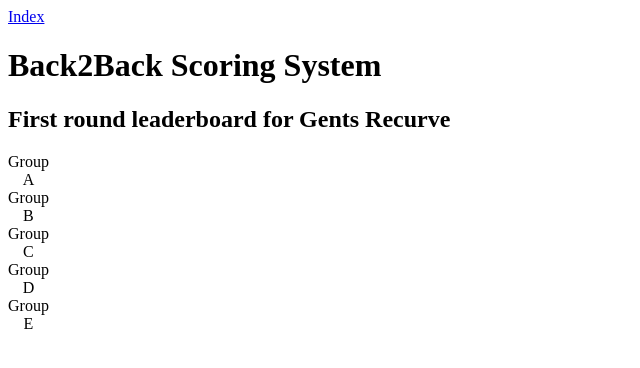
After one commit to mjtamlyn/back2back, a Django app: page /gents-recurve/first-round/leaderboard/ in a window 1280 px wide. The commit adds this page. Shown: the top 368 px of the page, without its empty margins (0-640 px from the left). Run offline with Django 3.2, Linux system fonts and the light colour scheme; data that the repository does not hold is empty.

Commit message:
Add the leaderboard view and denorm properly.

```diff
--- a/back2back/structure.py
+++ b/back2back/structure.py
@@ -1,4 +1,6 @@
 from collections import OrderedDict
+
+from django.db.models import Sum
 
 from .models import Entry, Score
 
@@ -153,6 +155,17 @@ class Group(object):
         if data['archer_1'] < data['archer_2']:
             return {'archer_1': 0, 'archer_2': 2}
 
+    def denorm_group_data(self):
+        for entry in self.entries():
+            totals = Score.objects.filter(stage='first-round', entry=entry).aggregate(points=Sum('points'), score=Sum('score'))
+            entry.first_group_points = totals['points'] or 0
+            entry.first_group_score = totals['score'] or 0
+            entry.save()
+        entries = self.leaderboard(scores=True)
+        for i, entry in enumerate(entries, 1):
+            entry.first_group_placing = i
+            entry.save()
+
     def record_result(self, match, data):
         score_1 = self.get_score(match['archer_1'], match['archer_2'], match['time'])
         score_2 = self.get_score(match['archer_2'], match['archer_1'], match['time'])
@@ -165,6 +178,14 @@ class Group(object):
             score_2.score = data['archer_2']
             score_2.points = result['archer_2']
             score_2.save()
+        self.denorm_group_data()
+
+    def leaderboard(self, scores=False):
+        entries = self.entries()
+        if scores:
+            return sorted(entries, key=lambda e: (e.first_group_points, e.first_group_score), reverse=True)
+        else:
+            return sorted(entries, key=lambda e: (e.first_group_placing or 10))
 
 CATEGORIES = [GentsRecurve(), LadiesRecurve(), GentsCompound(), LadiesCompound()]
 CATEGORIES_BY_SLUG = OrderedDict((category.slug, category) for category in CATEGORIES)
--- /dev/null
+++ b/back2back/templates/first_round_leaderboard.html
@@ -0,0 +1,17 @@
+{% extends 'base.html' %}
+
+{% block heading %}First round leaderboard for {{ category }}{% endblock %}
+
+{% block content %}
+{% for group in groups %}
+<table>
+    <caption>{{ group }}</caption>
+    {% for entry in group.leaderboard %}
+    <tr>
+        <td>{{ entry }}</td>
+        <td>{{ entry.first_group_points }}</td>
+        <td>{{ entry.first_group_score }}</td>
+    </tr>
+    {% endfor %}
+{% endfor %}
+{% endblock %}
--- a/back2back/urls.py
+++ b/back2back/urls.py
@@ -17,5 +17,6 @@ urlpatterns = patterns('',
     url(r'^(?P<category>[a-z-]+)/first-round/set-groups/remove/$', views.FirstRoundGroupRemove.as_view(), name='first-round-group-remove'),
     url(r'^(?P<category>[a-z-]+)/first-round/matches/$', views.FirstRoundMatches.as_view(), name='first-round-matches'),
     url(r'^(?P<category>[a-z-]+)/first-round/matches/(?P<group>\d+)/(?P<time>\d+)/(?P<match>\d+)/$', views.FirstRoundMatchRecord.as_view(), name='first-round-match-record'),
+    url(r'^(?P<category>[a-z-]+)/first-round/leaderboard/$', views.FirstRoundLeaderboard.as_view(), name='first-round-leaderboard'),
     url(r'^admin/', include(admin.site.urls)),
 )
--- a/back2back/views.py
+++ b/back2back/views.py
@@ -100,12 +100,10 @@ class FirstRoundMatches(TemplateView):
 
     def get_context_data(self, **kwargs):
         category = CATEGORIES_BY_SLUG[self.kwargs['category']]
-        entries = category.get_entries()
-        groups = category.get_first_round_groups(entries=entries)
+        groups = category.get_first_round_groups()
         return {
             'category': category,
             'groups': groups,
-            'unprocessed': [e for e in entries if e.first_group_number is None],
         }
 
 
@@ -139,3 +137,15 @@ class FirstRoundMatchRecord(FormView):
 
     def get_success_url(self):
         return reverse('first-round-matches', kwargs={'category': self.kwargs['category']})
+
+
+class FirstRoundLeaderboard(TemplateView):
+    template_name = 'first_round_leaderboard.html'
+
+    def get_context_data(self, **kwargs):
+        category = CATEGORIES_BY_SLUG[self.kwargs['category']]
+        groups = category.get_first_round_groups()
+        return {
+            'category': category,
+            'groups': groups,
+        }
```
Also changed, not shown: back2back/templates/index.html (+8 -0 lines).
